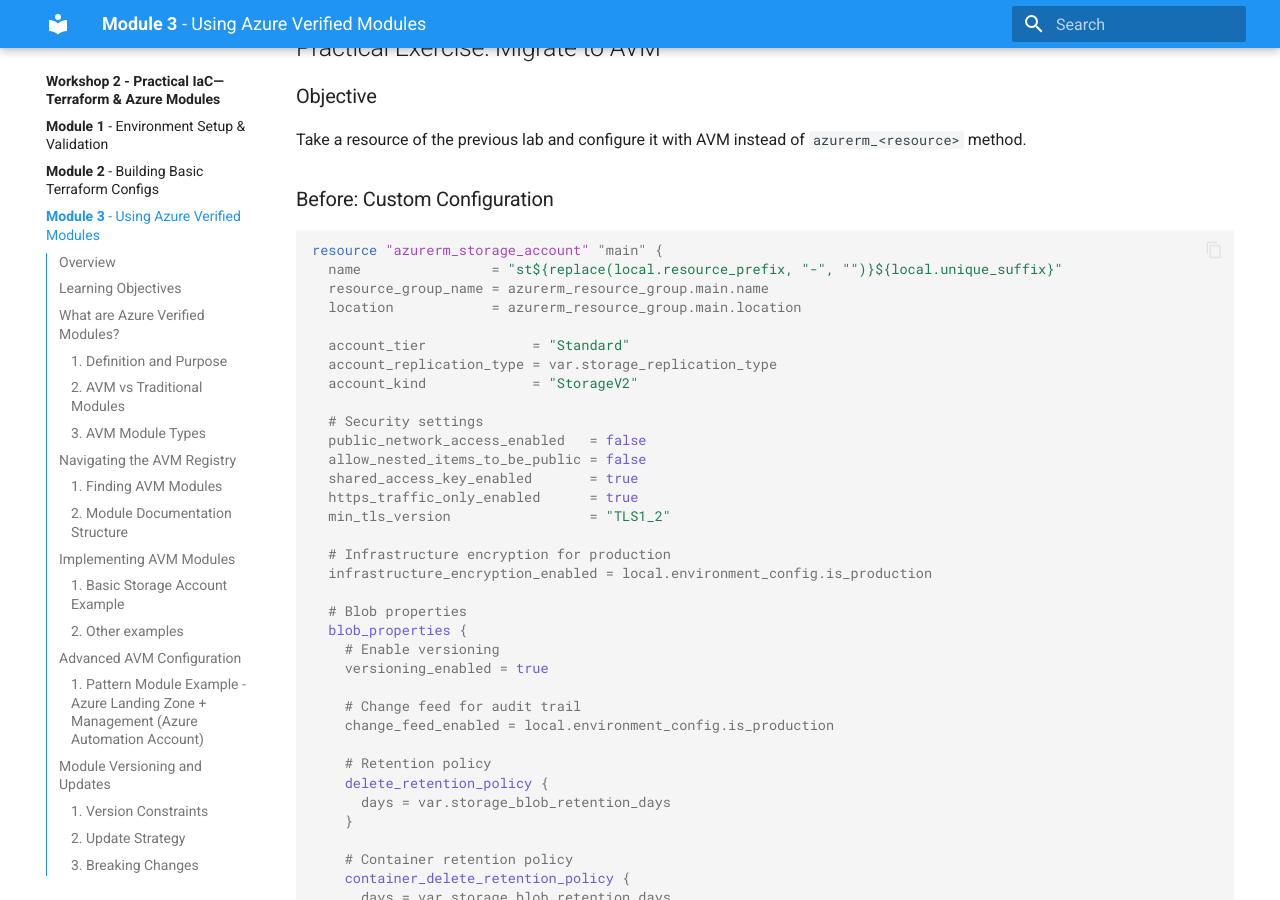
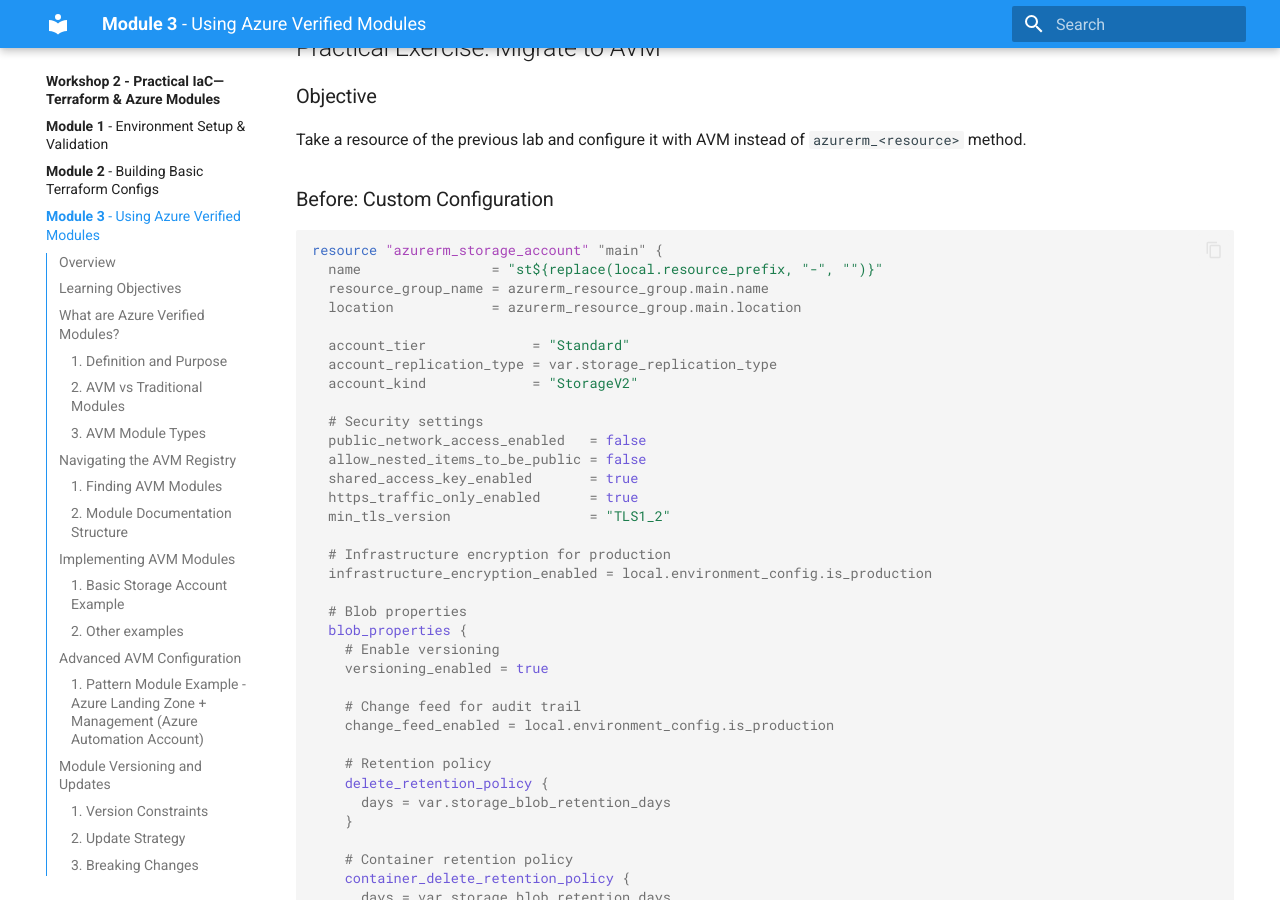
Before and after one commit to lrivallain/ms-alz-workshop, an MkDocs documentation site: the page built from docs/Workshop-2-Practical-IaC-Terraform-Azure-Modules/content/03-azure-verified-modules.md, in a window 1280 px wide and 900 px high, scrolled down 11073 px. Built offline with MkDocs 1.6.1 and Material for MkDocs 9.7.7, drawn with Linux system fonts in a browser that asks for light colours.

Commit message:
Ship multi tenant updates to workshop2

````diff
--- a/docs/Workshop-2-Practical-IaC-Terraform-Azure-Modules/content/03-azure-verified-modules.md
+++ b/docs/Workshop-2-Practical-IaC-Terraform-Azure-Modules/content/03-azure-verified-modules.md
@@ -735,7 +735,7 @@ Take a resource of the previous lab and configure it with AVM instead of `azurer
 
 ```terraform
 resource "azurerm_storage_account" "main" {
-  name                = "st${replace(local.resource_prefix, "-", "")}${local.unique_suffix}"
+  name                = "st${replace(local.resource_prefix, "-", "")}"
   resource_group_name = azurerm_resource_group.main.name
   location            = azurerm_resource_group.main.location
 
@@ -796,7 +796,7 @@ resource "azurerm_storage_account" "main" {
       version = "0.6.4"
 
       location                 = azurerm_resource_group.main.location
-      name                     = "st${replace(local.resource_prefix, "-", "")}${local.unique_suffix}"
+      name                     = "st${replace(local.resource_prefix, "-", "")}"
       resource_group_name      = azurerm_resource_group.main.name
       account_kind             = "StorageV2"
       account_replication_type = var.storage_replication_type
````
Also changed, not shown: docs/Workshop-2-Practical-IaC-Terraform-Azure-Modules/content/01-environment-setup.md (+4 -4 lines), docs/Workshop-2-Practical-IaC-Terraform-Azure-Modules/content/02-terraform-fundamentals.md (+8 -7 lines).
